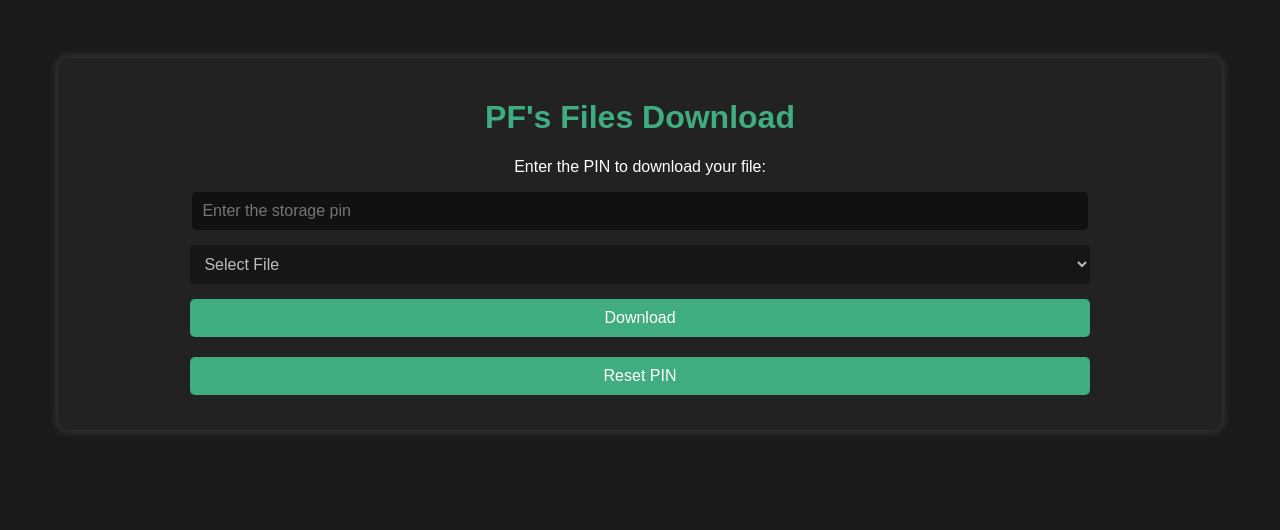
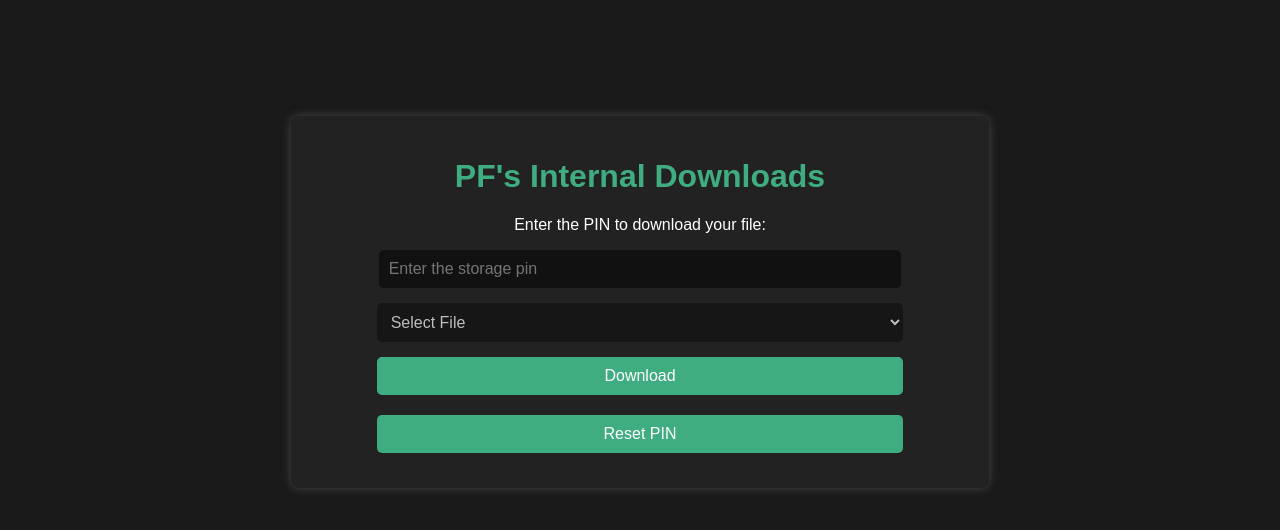
Before and after one commit to solchef/pfdownloader, a website: page public/index.html in a window 1280 px wide. Drawn offline with Linux system fonts and the light colour scheme.

Commit message:
pf commit

```diff
--- a/public/index.html
+++ b/public/index.html
@@ -19,6 +19,10 @@
     padding: 20px;
     border-radius: 8px;
     box-shadow: 0 0 10px #454646;
+    margin-left: 20%;
+    margin-right: 20%;
+    margin-top: 5%;
+
 }
 
 h1 {
@@ -65,7 +69,7 @@ button:hover {
 </head>
 <body>
     <div class="container">
-        <h1>PF's Files Download</h1>
+        <h1>PF's Internal Downloads</h1>
 
         <p>Enter the PIN to download your file:</p>
 
```
